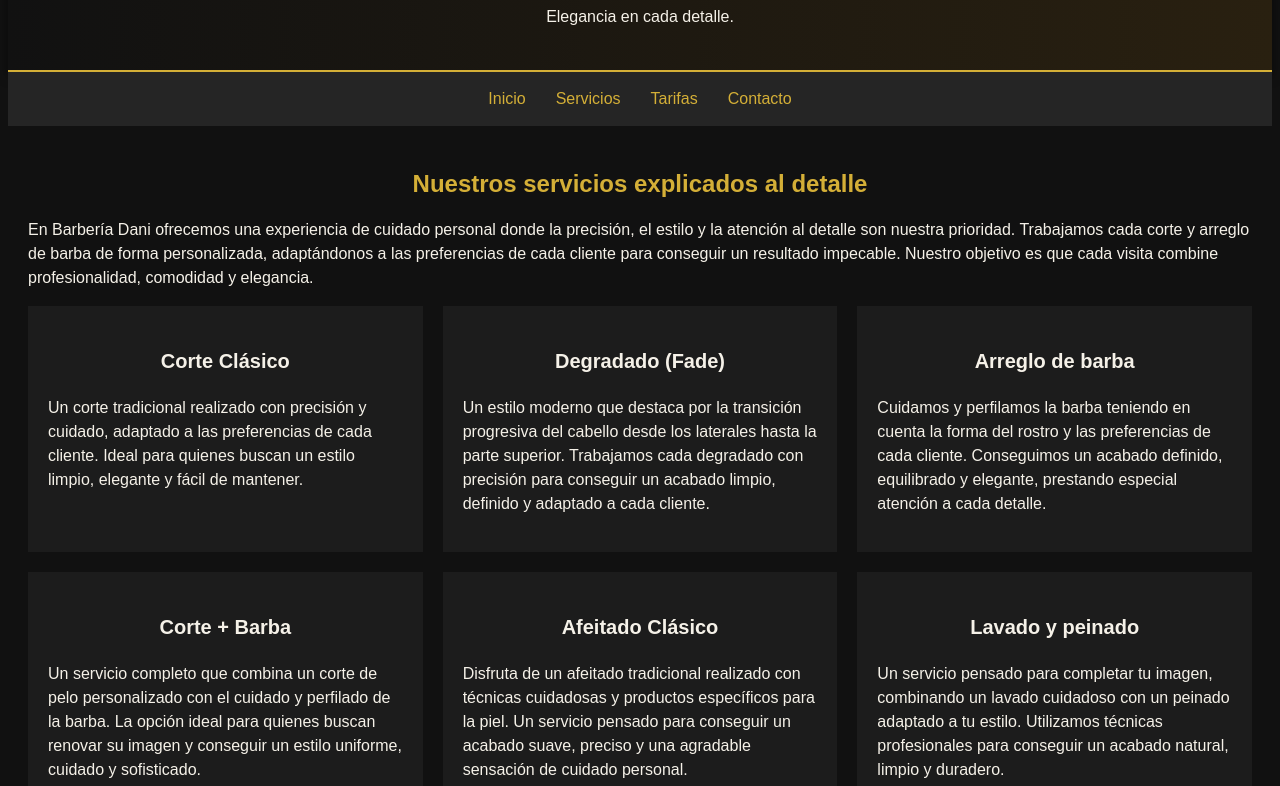
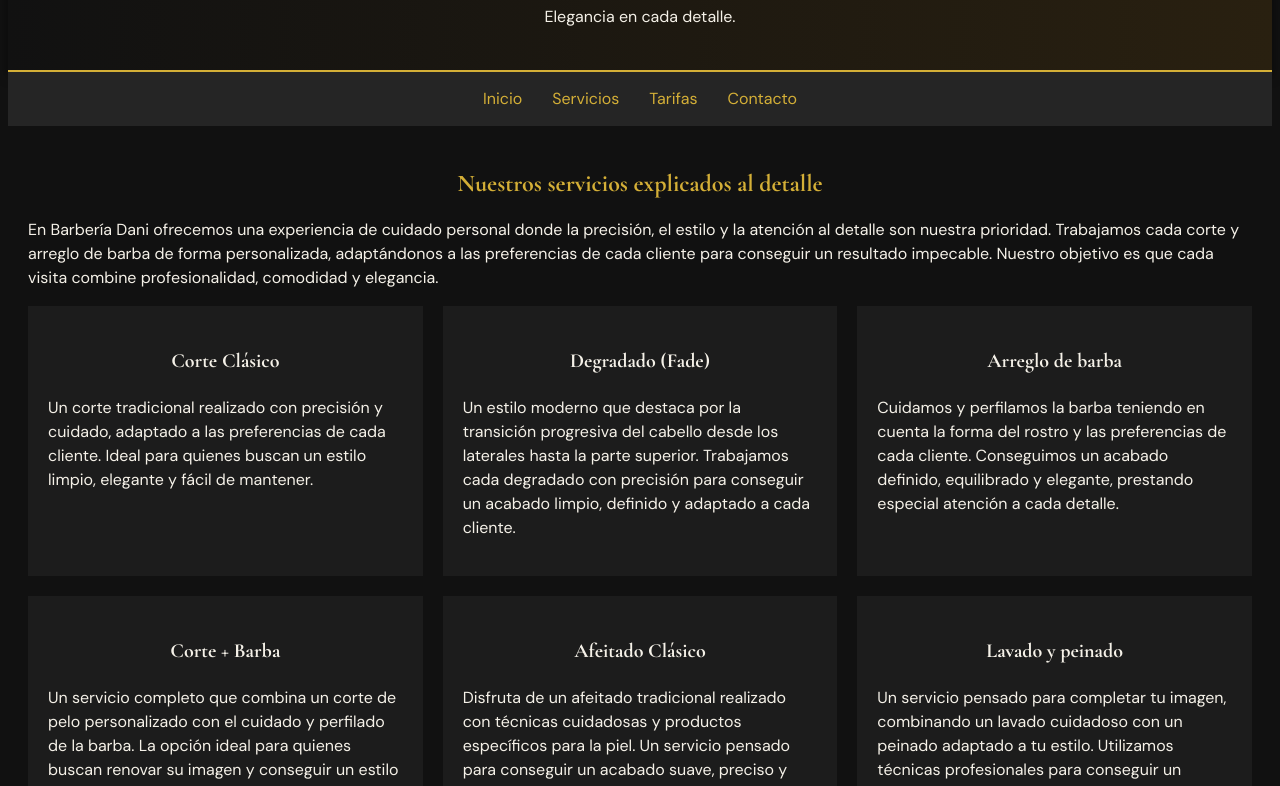
Before and after one commit to Daniel756-ho/PROYECTO-BARBERIA, a plain HTML site: page servicios.html in a window 1280 px wide. Shown: the part 113-899 px from the top of the page. Drawn offline with nearby package versions, Linux system fonts and the light colour scheme.

Commit message:
Actualización de identidad tipográfica con Google Fonts

```diff
--- a/css/estilos.css
+++ b/css/estilos.css
@@ -6,7 +6,7 @@
 }
 
 body {
-    font-family: Arial, sans-serif;
+    font-family: "DM Sans", sans-serif;
     font-size: 16px;
     line-height: 1.5;
     color: var(--color-texto);
@@ -17,6 +17,7 @@ body {
 h1, h2 {
     color: var(--color-principal);
     margin-bottom: 15px;
+    font-family: "Cormorant Garamond", serif;
 }
 
 h1 {
@@ -86,6 +87,7 @@ main {
     font-size: 20px;
      line-height: 1.5;
      text-align: center;
+     font-family: "Cormorant Garamond", serif;
 
 
 }
--- a/servicios.html
+++ b/servicios.html
@@ -5,6 +5,10 @@
      <meta name="description" content="Descubre los servicios de corte de pelo, barba y cuidado personal de Barbería Dani en Guadiaro.">
     <meta name="viewport" content="width=device-width, initial-scale=1.0">
     <link rel="icon" type="image/x-icon" href="iconos/favicon.ico">
+    <link rel="preconnect" href="https://fonts.googleapis.com">
+<link rel="preconnect" href="https://fonts.gstatic.com" crossorigin>
+
+<link href="https://fonts.googleapis.com/css2?family=Cormorant+Garamond:ital,wght@0,300..700;1,300..700&family=DM+Sans:ital,opsz,wght@0,9..40,100..1000;1,9..40,100..1000&display=swap" rel="stylesheet">
     <link rel="stylesheet" href="css/estilos.css">
     <link rel="alternate" type="application/rss+xml" title="Noticias de Barbería Dani" href="noticias.xml">
     <title>Servicios | Barbería Dani</title>
```
Also changed, not shown: contacto.html (+4 -0 lines), index.html (+4 -0 lines), tarifas.html (+4 -0 lines).
